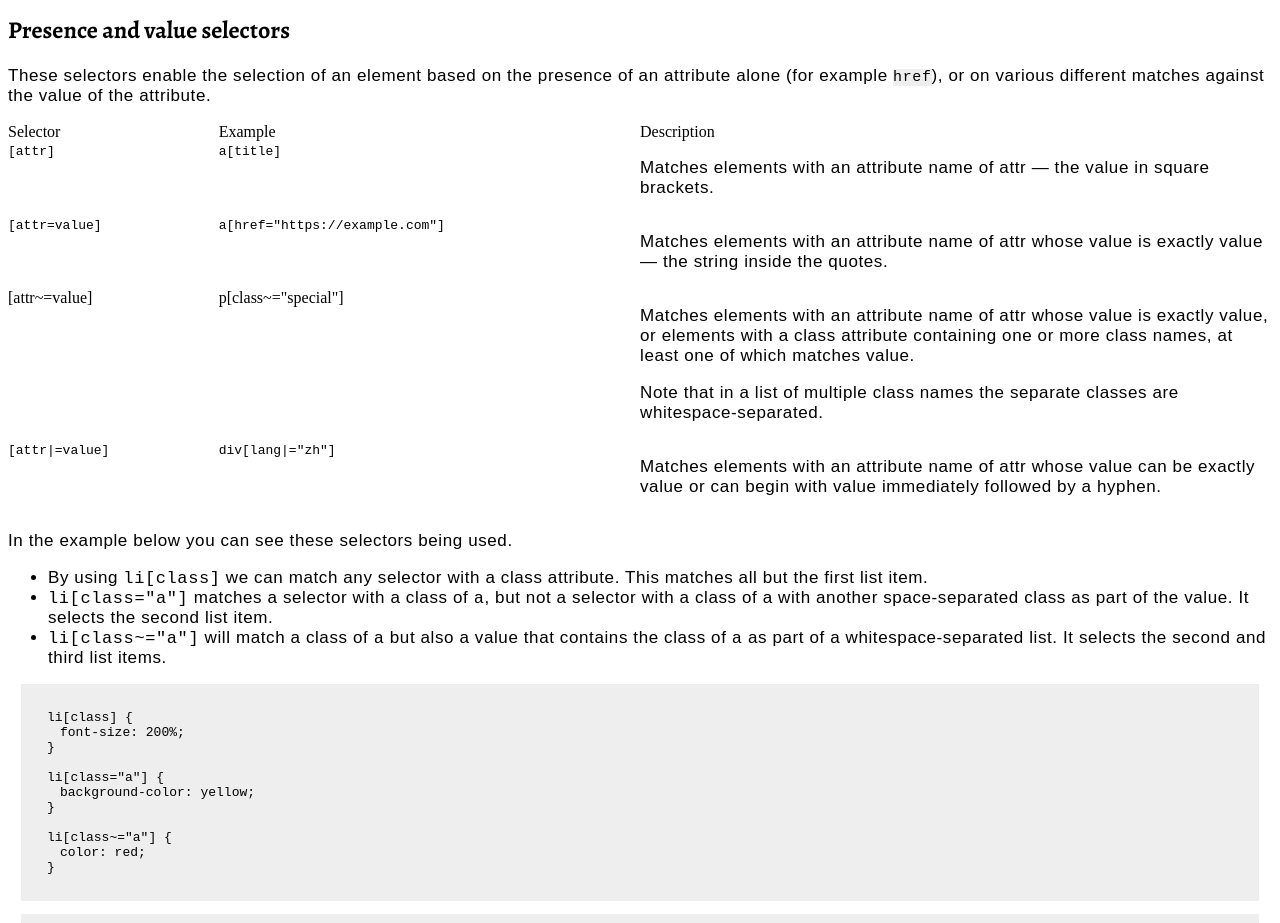
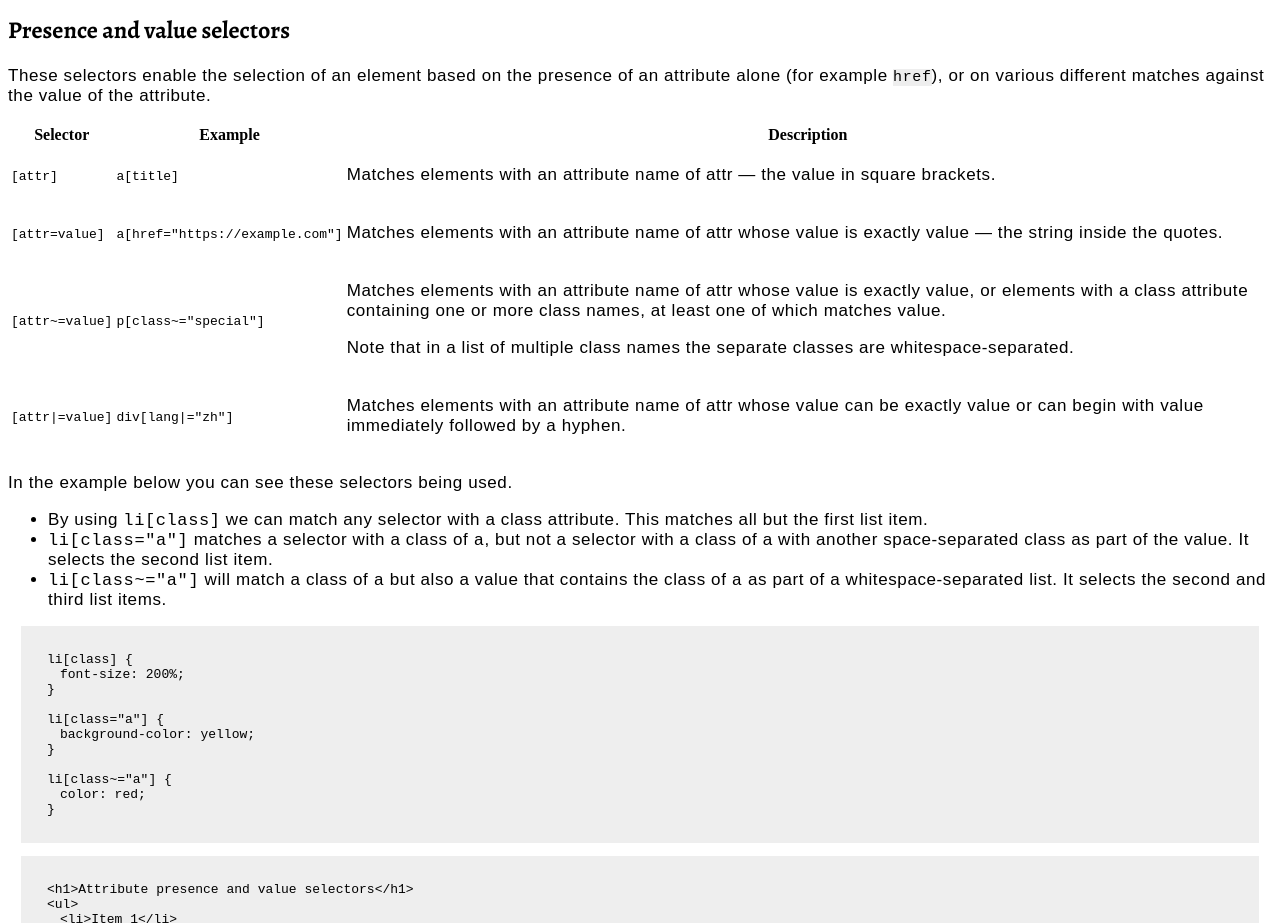
Before and after one commit to sonoffavor/technical-documentation-page, a plain HTML site: page index.html in a window 1280 px wide. Shown: the part 9460-10383 px from the top of the page. Drawn offline with nearby package versions, Linux system fonts and the light colour scheme; a web font is replaced by a local one.

Commit message:
Updated tables

```diff
--- a/css/styles.css
+++ b/css/styles.css
@@ -76,6 +76,10 @@ h2 {
     grid-template-columns: 1fr 2fr 3fr;
 }
 
+table {
+    width: 100%;
+}
+
 header {
     font-family: 'Alegreya', serif;
     font-size: 35px;
--- a/index.html
+++ b/index.html
@@ -493,7 +493,43 @@ h1#heading {
                                         attribute alone (for example <code>href</code>), or on various different matches
                                         against the value of the attribute.</p>
 
-                                <div class="table-one-container">
+                                        <table>
+                                                <tr>
+                                                        <th>Selector</th>
+                                                        <th>Example</th>
+                                                        <th>Description</th>
+                                                </tr>
+                                                <tr>
+                                                        <td><code>[attr]</code></td>
+                                                        <td><code>a[title]</code></td>
+                                                        <td><p>Matches elements with an attribute name of attr — the value in square brackets.</p>
+                                                        </td>
+                                                </tr>
+                                                <tr>
+                                                        <td><code>[attr=value]</code></td>
+                                                        <td><code>a[href="https://example.com"]</code></td>
+                                                        <td><p>Matches elements with an attribute name of attr whose value is exactly value — the string inside the quotes.</p></td>
+                                                </tr>
+                                                <tr>
+                                                        <td><code>[attr~=value]</code></td>
+                                                        <td><code>p[class~="special"]</code></td>
+                                                        <td>
+                                                                <p>Matches elements with an attribute name of attr whose value
+                                                                        is exactly value, or elements with a class attribute
+                                                                        containing one or more class names, at least one of
+                                                                        which matches value.</p>
+                                                                <p>Note that in a list of multiple class names the separate
+                                                                                        classes are whitespace-separated.</p>
+                                                        </td>
+                                                </tr>
+                                                <tr>
+                                                        <td><code>[attr|=value]</code></td>
+                                                        <td><code>div[lang|="zh"]</code></td>
+                                                        <td><p>Matches elements with an attribute name of attr whose value can be exactly value or can begin with value immediately followed by a hyphen.</p></td>
+                                                </tr>
+                                        </table>
+
+                                <!--<div class="table-one-container">
                                         <div class="table-heading">Selector</div>
                                         <div class="table-heading">Example</div>
                                         <div class="table-heading">Description</div>
@@ -526,7 +562,7 @@ h1#heading {
                                                                 can be exactly value or can begin with value immediately
                                                                 followed by a hyphen.</p>
                                                 </span></div>
-                                </div>
+                                </div>-->
                                 <p>In the example below you can see these selectors being used.</p>
                                 <ul>
                                         <li>By using <code>li[class]</code> we can match any selector with a class
```
